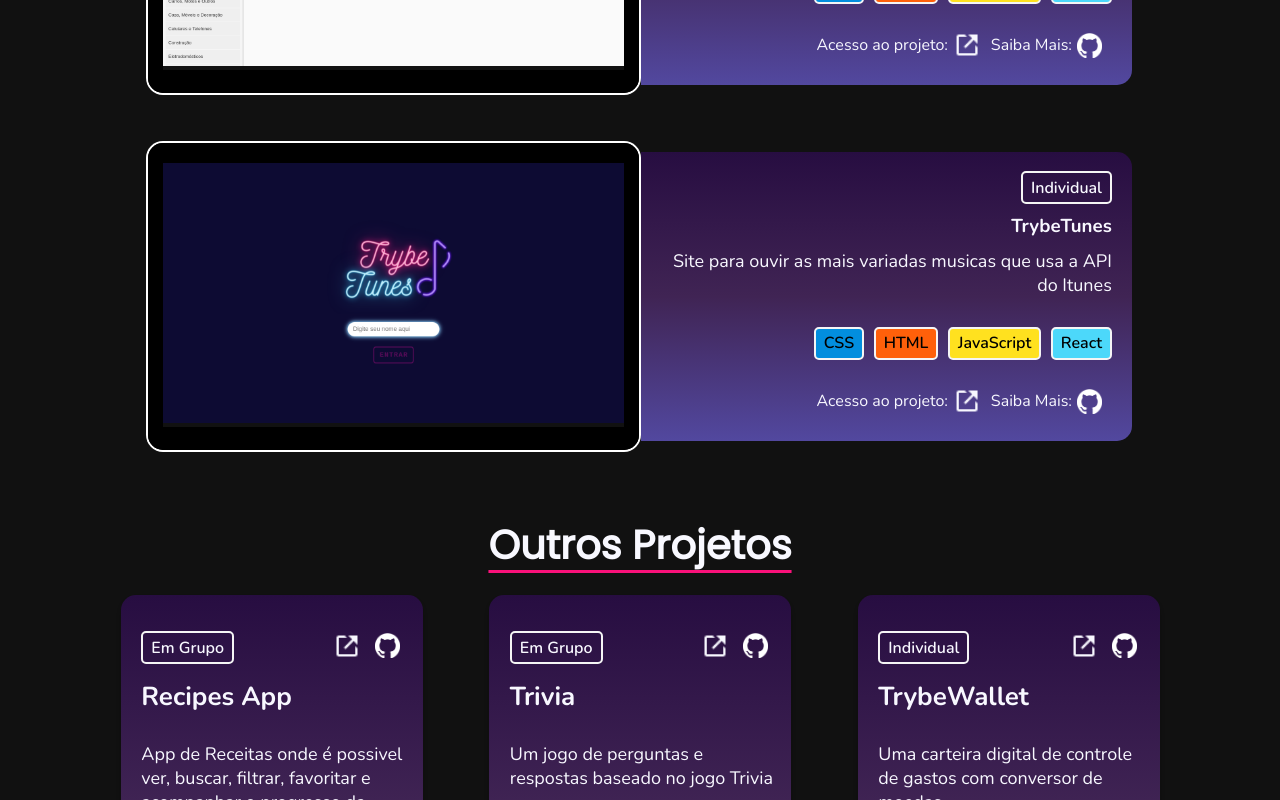
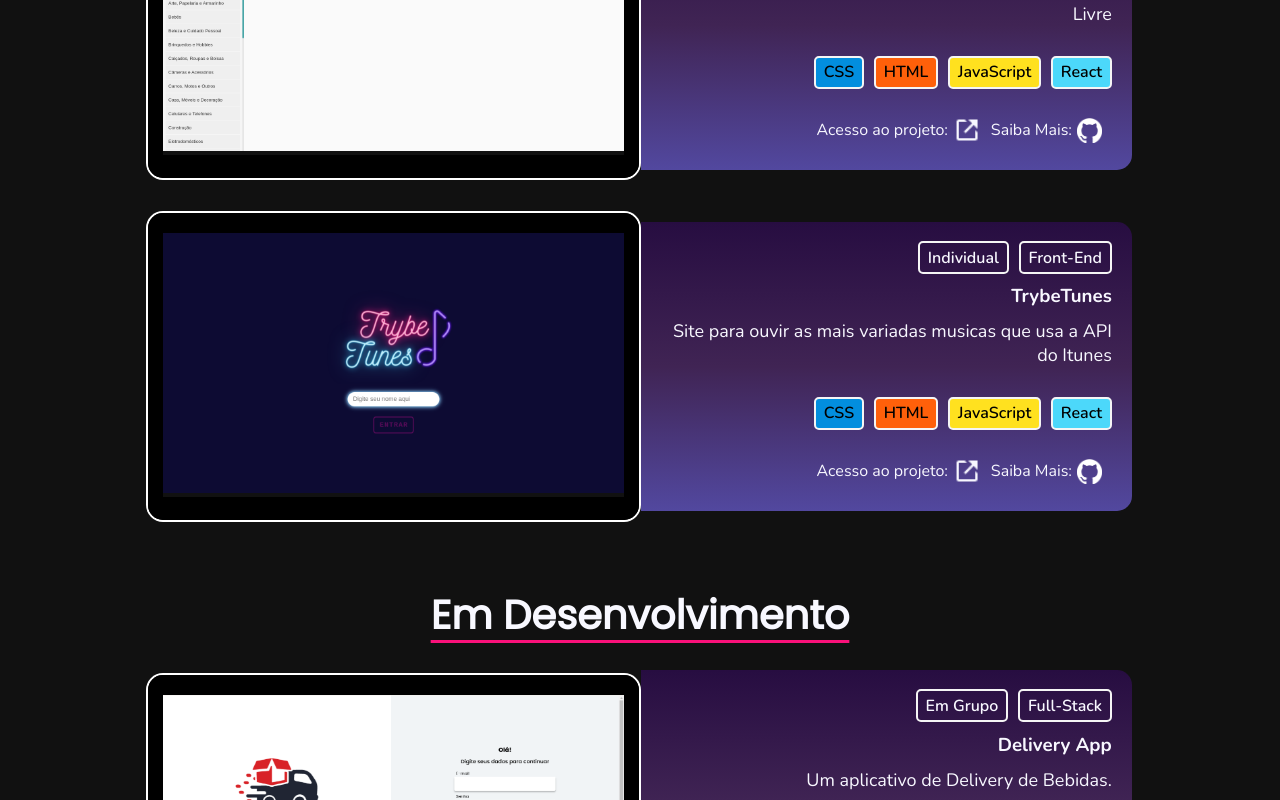
Before and after one commit to Yasmin358/yasmin-portifolio, a React (Create React App) app: page / in a window 1280 px wide. Shown: the part 3020-3820 px from the top of the page. Built offline with nearby package versions, Linux system fonts and the light colour scheme.

Commit message:
Adicionando Sessão Em desenvolvimento

```diff
--- a/src/Components/Begin.jsx
+++ b/src/Components/Begin.jsx
@@ -3,7 +3,7 @@
 
 function Begin() {
     return(
-        <section className="begin-container">
+        <section className="begin-container" id="begin">
                 <header className="first-text">
                     <h1 className="begin-text">Olá! Meu nome é
                         <span className="name-text">Yasmin Amorin</span>
--- a/src/Components/ProjectCard.jsx
+++ b/src/Components/ProjectCard.jsx
@@ -14,6 +14,7 @@
         </a>
       </figure>
       <article className="info-container">
+        <section className='tags-container'>
           {
           tags.map((tag) => (
             <span
@@ -23,6 +24,7 @@
             {tag}
             </span>
           ))}
+        </section>
         <h3 className="projectName">{projectName}</h3>
         <p className="aboutProject">{about}</p>
         <div className="tech-container">
--- a/src/Components/Projects.jsx
+++ b/src/Components/Projects.jsx
@@ -1,6 +1,5 @@
 import React, {useState} from 'react';
-import {bestProjects} from '../data/ProjectsData';
-import {projects} from '../data/ProjectsData';
+import {bestProjects, projects, devProjects} from '../data/ProjectsData';
 import ProjectCard from './ProjectCard';
 import SimpleCard from './SimpleCard';
 import Pagination from './Pagination';
@@ -21,7 +20,9 @@
             <header>
                 <h2 className="title">Projetos</h2>
             </header>
-            {bestProjects.map((project) => (
+            <section className="featured-projects">
+                <h3 className="subtitle">Destaques</h3>
+                {bestProjects.map((project) => (
                 <ProjectCard
                    key={project.id}
                    image={project.image}
@@ -34,6 +35,24 @@
                 />
             ))
             }
+            </section>
+            <section className="under-development">
+                <header>
+                    <h3 className="subtitle">Em Desenvolvimento</h3>
+                </header>
+                {devProjects.map((project) => (
+                    <ProjectCard
+                    key={project.id}
+                    image={project.image}
+                    tags={project.tags}
+                    projectName={project.name}
+                    about={project.resume}
+                    technologies={project.technologies}
+                    link={project.link}
+                    repository={project.repository}
+                    />
+                ))}
+            </section>
 
             <section className="others-projects">
                 <header>
--- a/src/data/ProjectsData.js
+++ b/src/data/ProjectsData.js
@@ -26,13 +26,33 @@
 import recipes2 from '../images/projects/recipes2.png';
 import hackaton from '../images/projects/hackaton.png';
 import hackaton2 from '../images/projects/hackaton2.png';
+import delivery from '../images/projects/Deliery.png';
+
+const devProjects = [
+  {
+    id: 1,
+    name: 'Delivery App',
+    tags: ['Em Grupo','Full-Stack'],
+    members: 'Yasmin Amorin, Tiago de Barros, Vinícius Barbosa, Breno Araújo',
+    technologies: [technologies[0], technologies[1], technologies[2], technologies[3],
+    technologies[11]],
+    image: [{ id: 1, image: delivery}],
+    about: '',
+    resume: 'Um aplicativo de Delivery de Bebidas.',
+    link: 'https://delivery-app-project.up.railway.app/login',
+    repository: 'https://github.com/Yasmin358/trybe-project-delivery-app',
+    duration: '20/01/2023 - 14/02/2023',
+    dateBegin: '20/01/2023',
+    dateEnd: '31/01/2023',
+    favorite: true,
+  }
+]
 
 const bestProjects = [
   {
     id: 1,
     name: 'Rifa Virtual - Hackaton',
-    tags: ['Em Grupo'],
-    module: 'Front-End',
+    tags: ['Em Grupo','Front-End'],
     members: 'Yasmin Amorin, Patricia Correia, Mathews Rodrigues,  Sally Barzilai Diament' ,
     technologies: [technologies[0], technologies[1], technologies[3],
     technologies[7]],
@@ -50,8 +70,7 @@
   {
     id: 9,
     name: 'Online Store',
-    tags: ['Em Grupo'],
-    module: 'Front-End',
+    tags: ['Em Grupo','Front-End'],
     members: 'Yasmin Amorin, Leonardo C Araújo, Harumi Maeda, Leandro Coelho, Thiago Viana',
     technologies: [technologies[0], technologies[1], technologies[2], technologies[3]],
     image: [{ id: 1, image: onlineStore }, { id: 2, image: onlineStore2 }, { id: 3, image: onlineStore3 }],
@@ -68,8 +87,7 @@
   {
     id: 8,
     name: 'TrybeTunes',
-    tags: ['Individual'],
-    module: 'Front-End',
+    tags: ['Individual', 'Front-End'],
     members: 'Yasmin Amorin',
     technologies: [technologies[0], technologies[1], technologies[2], technologies[3]],
     image: [{ id: 1, image: TrybeTunes }, { id: 2, image: TrybeTunes2 }, { id: 3, image: TrybeTunes3 }, { id: 4, image: TrybeTunes4 }],
@@ -89,8 +107,7 @@
   {
     id: 12,
     name: 'Recipes App',
-    tags: ['Em Grupo'],
-    module: 'Front-End',
+    tags: ['Em Grupo','Front-End'],
     members: 'Yasmin Amorin, Anderson Correa, Eliel Oliveira, Ricardo Caselati',
     technologies: [technologies[0], technologies[1], technologies[3], technologies[2],
     technologies[5]],
@@ -108,8 +125,7 @@
   {
     id: 11,
     name: 'Trivia',
-    tags: ['Em Grupo'],
-    module: 'Front-End',
+    tags: ['Em Grupo','Front-End'],
     members: 'Yasmin Amorin, Thiago Oliveira, João Roberto',
     technologies: [technologies[0], technologies[1], technologies[3], technologies[2],
     technologies[4], technologies[5]],
@@ -127,8 +143,7 @@
   {
     id: 10,
     name: 'TrybeWallet',
-    tags: ['Individual'],
-    module: 'Front-End',
+    tags: ['Individual','Front-End'],
     members: 'Yasmin Amorin',
     technologies: [technologies[0], technologies[1], technologies[3], technologies[2],
     technologies[4], technologies[5]],
@@ -146,8 +161,7 @@
   {
     id: 7,
     name: 'Tryunfo',
-    tags: ['Individual'],
-    module: 'Front-End',
+    tags: ['Individual','Front-End'],
     members: 'Yasmin Amorin',
     technologies: [technologies[0], technologies[1], technologies[3], technologies[2]],
     image: [{ id: 1, image: tryunfo }, { id: 2, image: tryunfo2 }],
@@ -164,8 +178,7 @@
   {
     id: 6,
     name: 'Solar System',
-    tags: ['Individual'],
-    module: 'Front-End',
+    tags: ['Individual', 'Front-End'],
     members: 'Yasmin Amorin',
     technologies: [technologies[0], technologies[1], technologies[3], technologies[2]],
     image: [{ id: 1, image: solarSystem }, { id: 2, image: solarSystem2 }],
@@ -182,8 +195,7 @@
   {
     id: 5,
     name: 'Shopping Cart',
-    tags: ['Individual'],
-    module: 'Front-End',
+    tags: ['Individual', 'Front-End'],
     members: 'Yasmin Amorin',
     technologies: [technologies[0], technologies[1], technologies[2], technologies[6]],
     image: [{ id: 1, image: shoppingCart }],
@@ -200,8 +212,7 @@
   {
     id: 4,
     name: 'Trybewarts',
-    tags: ['Em Dupla'],
-    module: 'Fundamentos',
+    tags: ['Em Dupla', 'Fundamentos'],
     members: 'Yasmin Amorin e Crisna Bezerra',
     technologies: [technologies[0], technologies[1], technologies[2] ],
     image: [{ id: 1, image: trybewarts }, { id: 2, image: trybewarts2 }],
@@ -218,8 +229,7 @@
   {
     id: 3,
     name: 'To Do List',
-    tags: ['Individual'],
-    module: 'Fundamentos',
+    tags: ['Individual', 'Fundamentos'],
     members: 'Yasmin Amorin',
     technologies: [technologies[0], technologies[1], technologies[2]],
     image: [{ id: 1, image: toDoList2 }, { id: 2, image: toDoList }],
@@ -236,8 +246,7 @@
   {
     id: 2,
     name: 'Pixel Art',
-    tags: ['Individual'],
-    module: 'Fundamentos',
+    tags: ['Individual', 'Fundamentos'],
     members: 'Yasmin Amorin',
     technologies: [technologies[0], technologies[1], technologies[2]],
     image: [{ id: 1, image: pixelArt }, { id: 2, image: pixelArt2 }],
@@ -254,8 +263,7 @@
   {
     id: 1,
     name: 'Lessons Learned',
-    tags: ['Individual'],
-    module: 'Fundamentos',
+    tags: ['Individual', 'Fundamentos'],
     members: 'Yasmin Amorin',
     technologies: [technologies[0], technologies[1]],
     image: [{ id: 1, image: lessonsLearned }],
@@ -272,4 +280,4 @@
   },
 ];
 
-export {projects, bestProjects};
+export {projects, bestProjects, devProjects};
--- a/src/styles/projects.css
+++ b/src/styles/projects.css
@@ -61,6 +61,10 @@
   margin-left: 2px;
   padding: 15px;
   width: 40%;
+}
+
+.tags-container {
+  display: flex;
 }
 
 .simple-card {
```
Also changed, not shown: src/Components/ScrollPage.jsx (added, +26 -0 lines), src/styles/scrollpage.css (added, +12 -0 lines), public/robots.txt, src/images/Yasmin.png, src/images/projects/Deliery.png (added). Lines whose indentation alone changed are shown as unchanged.
